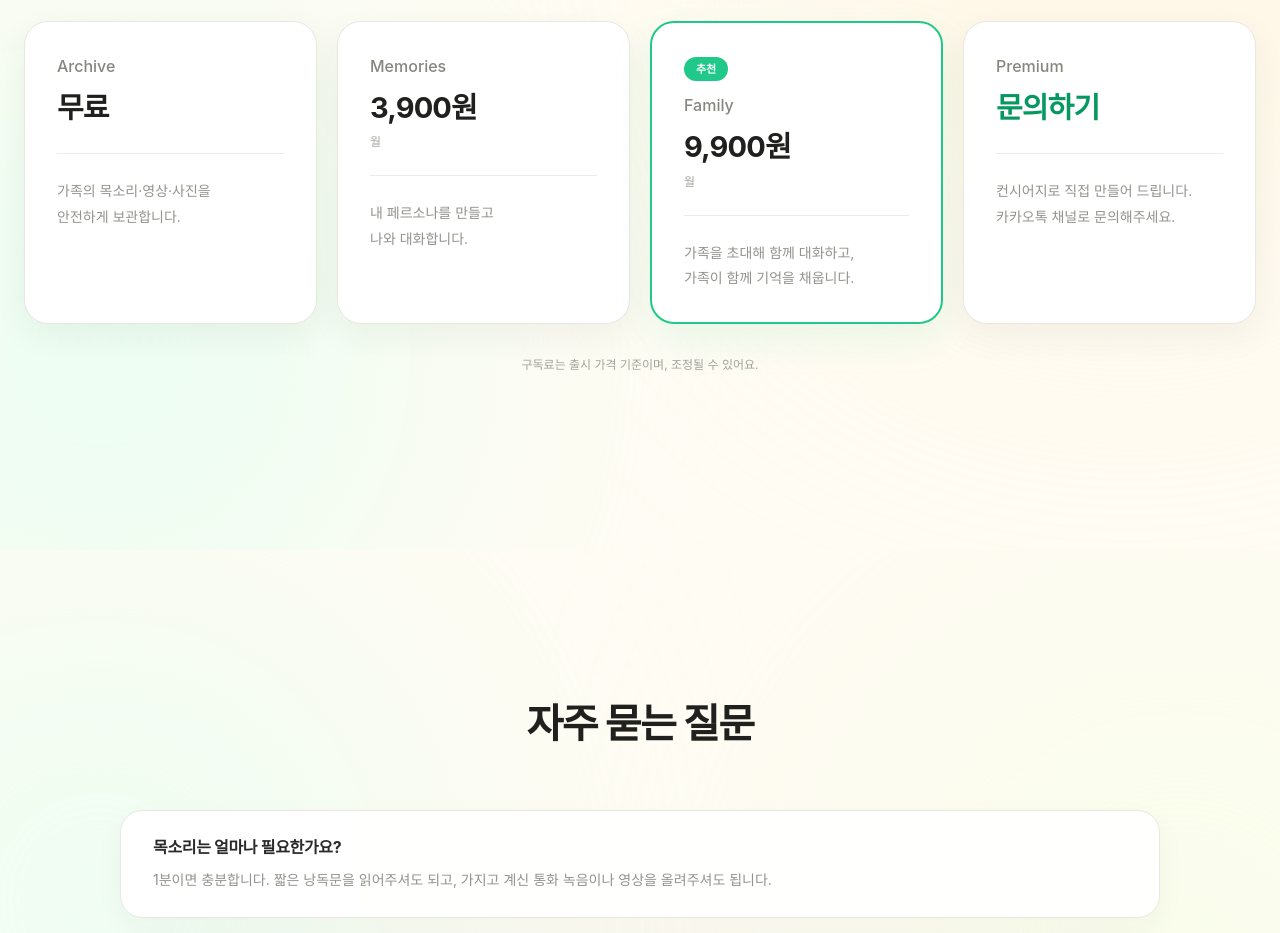
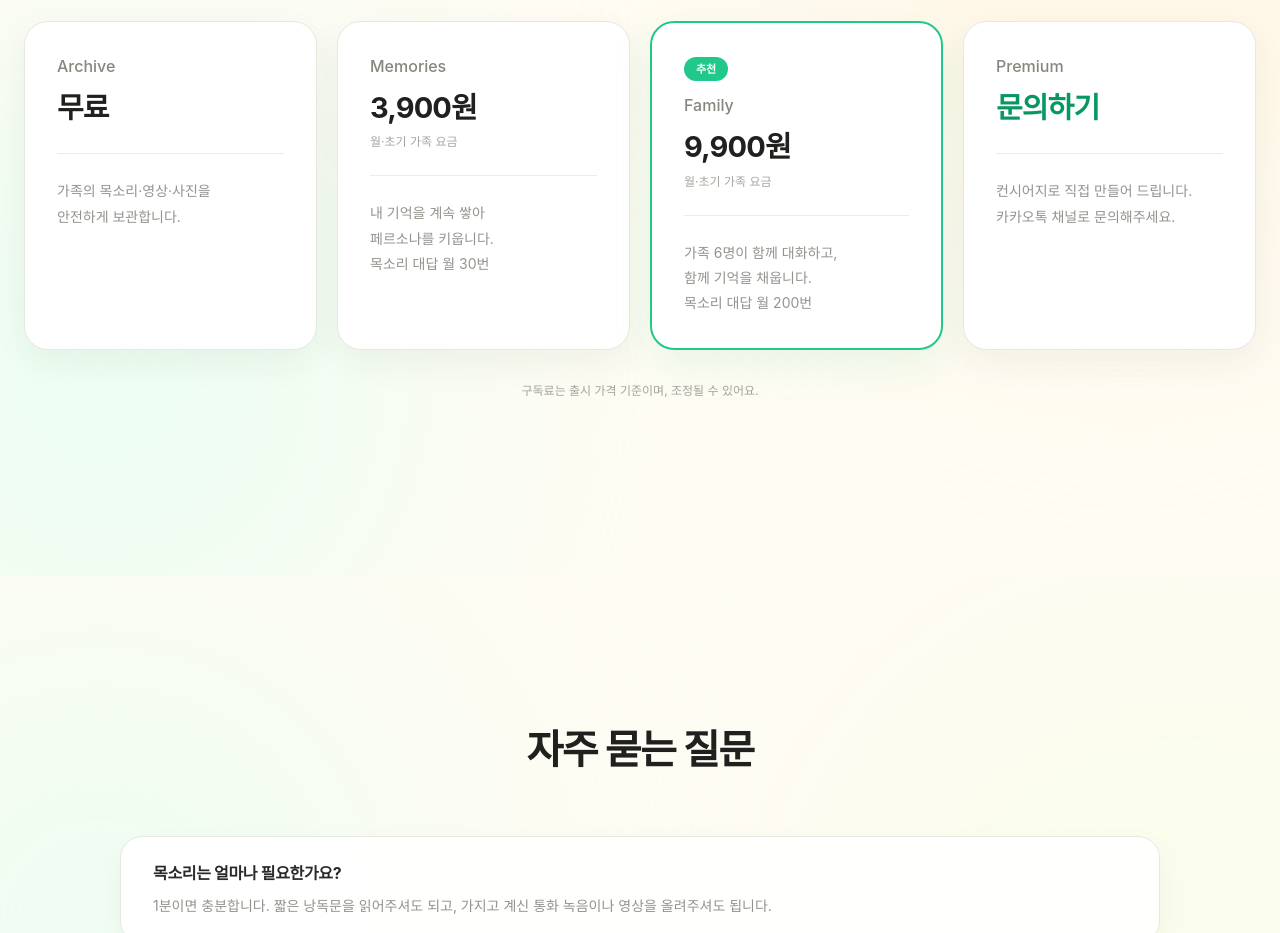
Before and after one commit to MediLux-TalkTo/TalkTo_LandingPage2, a React (Vite) app in the folder landing-page/: page / in a window 1280 px wide. Shown: the part 5880-6813 px from the top of the page. Built offline with nearby package versions, Linux system fonts and the light colour scheme.

Commit message:
[fix] 문구 수정

```diff
--- a/landing-page/src/components/PricingSection.tsx
+++ b/landing-page/src/components/PricingSection.tsx
@@ -13,25 +13,29 @@ const plans = [
   {
     name: "Memories",
     price: "3,900원",
-    unit: "월",
+    unit: "월·초기 가족 요금 ",
     description: (
       <>
-        내 페르소나를 만들고
+        내 기억을 계속 쌓아
         <br />
-        나와 대화합니다.
+        페르소나를 키웁니다.
+        <br />
+        목소리 대답 월 30번
       </>
     ),
   },
   {
     name: "Family",
     price: "9,900원",
-    unit: "월",
+    unit: "월·초기 가족 요금",
     recommended: true,
     description: (
       <>
-        가족을 초대해 함께 대화하고,
+        가족 6명이 함께 대화하고,
         <br />
-        가족이 함께 기억을 채웁니다.
+        함께 기억을 채웁니다.
+        <br />
+        목소리 대답 월 200번
       </>
     ),
   },
```
